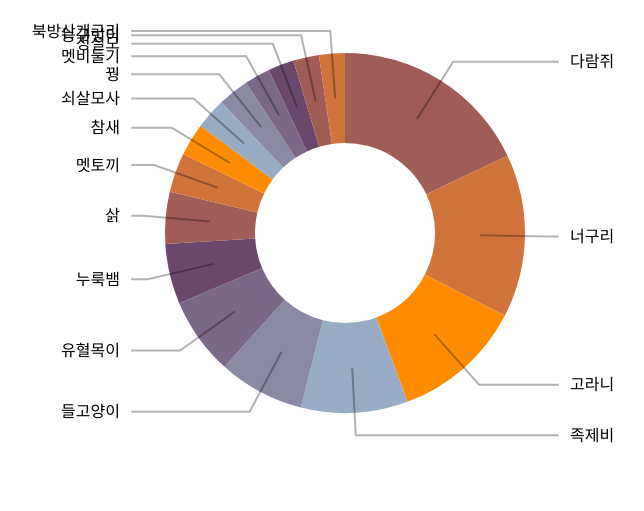
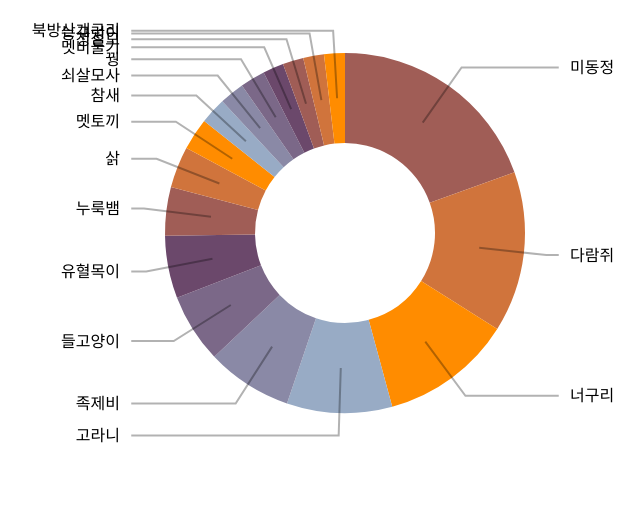
Before and after one commit to goodroad/goodroad.github.io, a plain HTML site: page sample/chart/pie2.html in a window 1280 px wide. Shown: the whole page, without its empty margins (143-787 px from the left). Drawn offline with nearby package versions, Linux system fonts and the light colour scheme.

Commit message:
add line

```diff
--- a/sample/chart/pie2.html
+++ b/sample/chart/pie2.html
@@ -77,7 +77,8 @@
 //        });
 //
        var datas = [
-           { label: "다람쥐", value: 116 }
+           { label: "미동정", value: 157 }
+           ,{ label: "다람쥐", value: 116 }
            ,{ label: "너구리", value: 95 }
            ,{ label: "고라니", value: 76 }
            ,{ label: "족제비", value: 62 }
```
